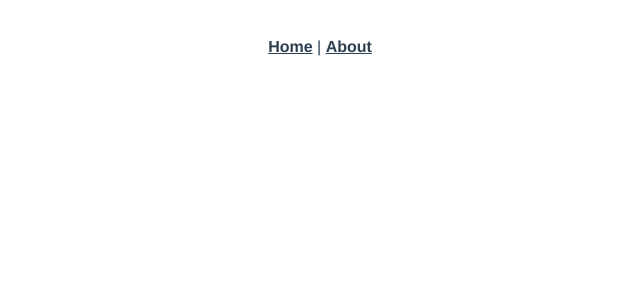
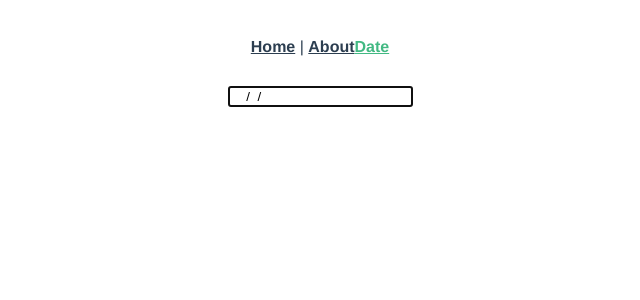
Before and after one commit to kinwang6632/MyComponet, a Vue app: page /date in a window 1280 px wide. Before the commit this address had no page. Shown: the top 300 px of the page, without its empty margins (320-960 px from the left). Built offline with nearby package versions, Linux system fonts and the light colour scheme.

Commit message:
first commit

```diff
--- a/src/App.vue
+++ b/src/App.vue
@@ -2,6 +2,7 @@
   <div id="nav">
     <router-link to="/">Home</router-link> |
     <router-link to="/about">About</router-link>
+    <router-link to="/date">Date</router-link>
   </div>
   <router-view/>
 </template>
--- a/src/router/index.js
+++ b/src/router/index.js
@@ -1,5 +1,6 @@
 import { createRouter, createWebHistory } from 'vue-router'
 import Home from '../views/Home.vue'
+import Date from '../views/Date.vue'
 
 const routes = [
   {
@@ -14,6 +15,11 @@ const routes = [
     // this generates a separate chunk (about.[hash].js) for this route
     // which is lazy-loaded when the route is visited.
     component: () => import(/* webpackChunkName: "about" */ '../views/About.vue')
+  },
+  {
+    path:'/date',
+    name:'Date',
+    component : Date
   }
 ]
 
--- /dev/null
+++ b/src/views/Date.vue
@@ -0,0 +1,124 @@
+<template>
+  <div>
+    <input
+      type="text"
+      ref="input"
+      v-model="dateValue"
+      @input="change"
+      @keydown="keydown"
+    />
+    <p>{{ dateValue }}</p>
+  </div>
+</template>
+
+<script>
+//import {ref} from 'vue'
+export default {
+  data() {
+    return {
+      inputValue: "",
+      selectionStart: 0,
+      selectionEnd: 0,
+      isBack: false,
+      isDel: false,
+    };
+  },
+  methods: {
+    change() {
+      this.$refs.input.value = this.dateValue;
+      if (this.selectionStart === 4 || this.selectionStart === 7) {
+        this.selectionStart += 1;
+      }
+      if (this.selectionStart === 5 && (this.isBack || this.isDel)) {
+        this.selectionStart = 4;
+      }
+      if (this.selectionStart === 8 && (this.isBack || this.isDel)) {
+        this.selectionStart = 7;
+      }
+
+      this.$refs.input.selectionStart = this.selectionStart;
+      this.$refs.input.selectionEnd = this.selectionStart;
+      this.isBack = false;
+      this.isDel = false;
+    },
+    keydown(e) {
+      this.selectionStart = this.$refs.input.selectionStart;
+      if (e.keyCode != 8 && e.keyCode != 46) {
+        this.selectionStart += 1;
+      } else {
+        if (e.keyCode === 8) {
+          this.selectionStart -= 1;
+          this.isBack = true;
+        } else {
+          this.isDel = true
+        }
+      }
+    },
+  },
+  computed: {
+    dateValue: {
+      get() {
+        //   let tmp = this.inputValue + "        "
+        //   tmp = tmp.substr(0,4) + '/' + tmp.substr(5,2) + '/' + tmp.substr(7,2)
+        //   this.inputValue = tmp
+        return this.inputValue;
+      },
+      set(value) {
+
+        value = value.replace(/[^0-9]/g, "");
+
+        if (this.isDel) {
+          if (this.$refs.input.selectionStart === 8) {
+            this.selectionStart = 8
+            value = value.substr(0,value.length)+ ' '
+          }
+          //console.log(this.$refs.input.selectionStart)
+        }
+        if (this.isBack) {
+          console.log(this.$refs.input.selectionStart)
+          switch (this.$refs.input.selectionStart) {
+            case 8:
+              value = value.substr(0,4) + value.substr(4,2) + ' ' +  value.substr(6,1)
+              this.selectionStart = 8
+              break;
+            case 7:
+              value = value.substr(0,4) + value.substr(4,1) + ' ' + value.substr(5,2)
+              this.selectionStart = 6
+              break;
+            case 6:
+              value = value.substr(0,4) + value.substr(4,1) + ' ' + value.substr(5,2)
+              this.selectionStart = 6
+              break;
+            case 5:
+
+              value = value.substr(0,4) + ' ' + value.substr(4,1) + value.substr(5,2)
+              this.selectionStart = 5
+              break;
+            default:
+              break;
+          }
+        }
+        //console.log(value)
+        value = value + "        ";
+        value =
+          value.substr(0, 4) +
+          "/" +
+          value.substr(4, 2) +
+          "/" +
+          value.substr(6, 2);
+        this.inputValue = value;
+      },
+    },
+  },
+  mounted() {
+    //this.$refs.input.focus()
+    this.$refs.input.value = "    /  /  ";
+    this.$refs.input.focus();
+    this.$refs.input.selectionStart = 0;
+    this.$refs.input.selectionEnd = 0;
+  },
+};
+</script>
+
+<style>
+</style>
```
